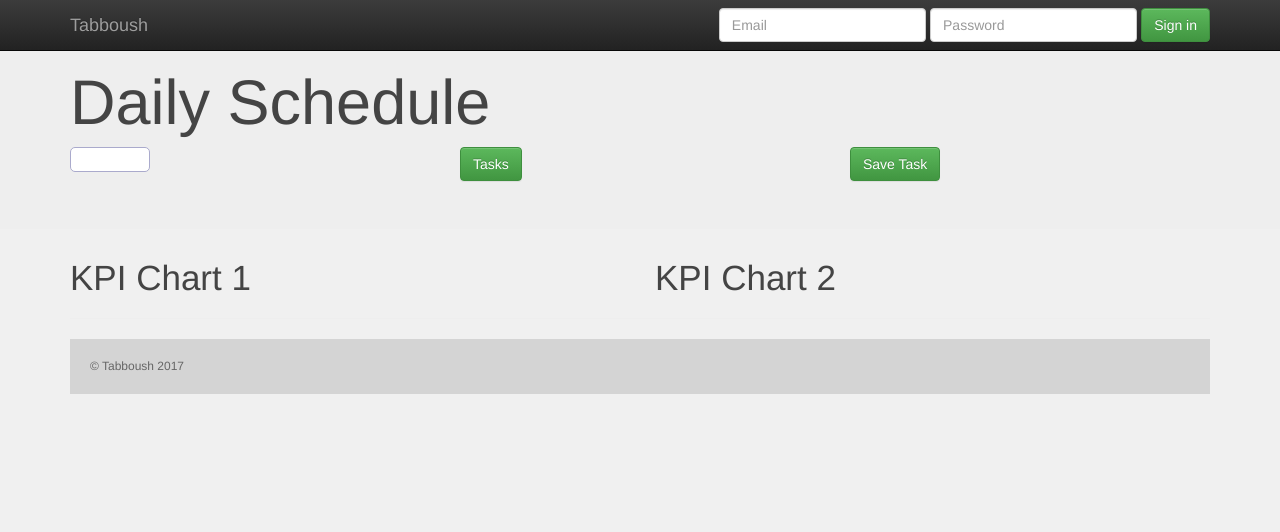
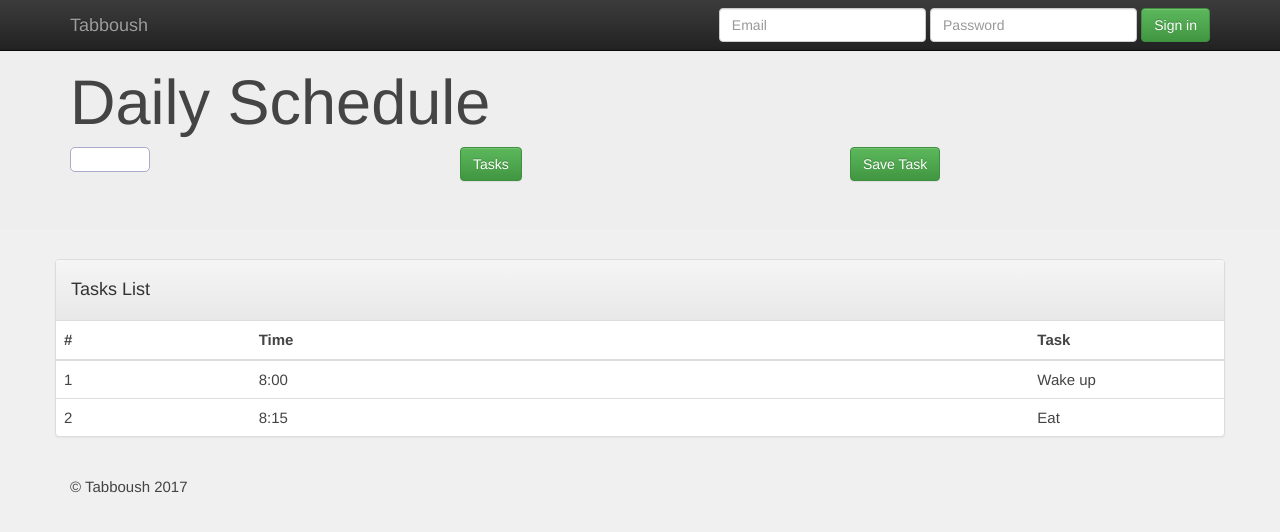
Before and after one commit to NYUAD-Hackathon-2017/tabboush, a plain HTML site: page tabboush_website/schedule.html in a window 1280 px wide. Drawn offline with nearby package versions, Linux system fonts and the light colour scheme.

Commit message:
schedule changes added

```diff
--- a/tabboush_website/schedule.html
+++ b/tabboush_website/schedule.html
@@ -79,7 +79,7 @@
 
 		 <div class="col-md-4">
 
-		<button type="button" class="btn btn-success">Save Task</button>
+		<button type="button" class="btn btn-success" onclick="addTaskFunction()">Save Task</button>
         </div>
       </div>
 
@@ -88,24 +88,34 @@
     </div>
 
     <div class="container">
-      <!-- Example row of columns -->
+
   <div class="row">
-        <div class="col-md-6">
-          <h2>KPI Chart 1</h2>
+      <div class="panel panel-default">
+        <div class="panel-heading">
+          <h4>
+            Tasks List
+          </h4>
+        </div>
+        <table class="table table-fixed">
+          <thead>
+            <tr>
+              <th class="col-xs-2">#</th><th class="col-xs-8">Time</th><th class="col-xs-2">Task</th>
+            </tr>
+          </thead>
+          <tbody>
+            <tr>
+              <td class="col-xs-2">1</td><td class="col-xs-8">8:00</td><td class="col-xs-2">Wake up</td>
+            </tr>
+            <tr>
+              <td class="col-xs-2">2</td><td class="col-xs-8">8:15</td><td class="col-xs-2">Eat</td>
+            </tr>
 
 
-        </div>
-
-        <div class="col-md-6">
-          <h2>KPI Chart 2</h2>
-
-
+          </tbody>
+        </table>
       </div>
   </div>
 
-      <hr>
-
-      <footer>
         <p>&copy; Tabboush 2017</p>
       </footer>
     </div> <!-- /container -->
@@ -194,6 +204,9 @@
 				var htmlText = text + ' <span class="caret"></span>';
 				$(this).closest('.dropdown').find('.dropdown-toggle').html(htmlText);
 				});
+				function addTaskFunction() {
+				//add a new task tothe database
+				}
             </script>
 
     </body>
```
Lines whose indentation alone changed are shown as unchanged.
